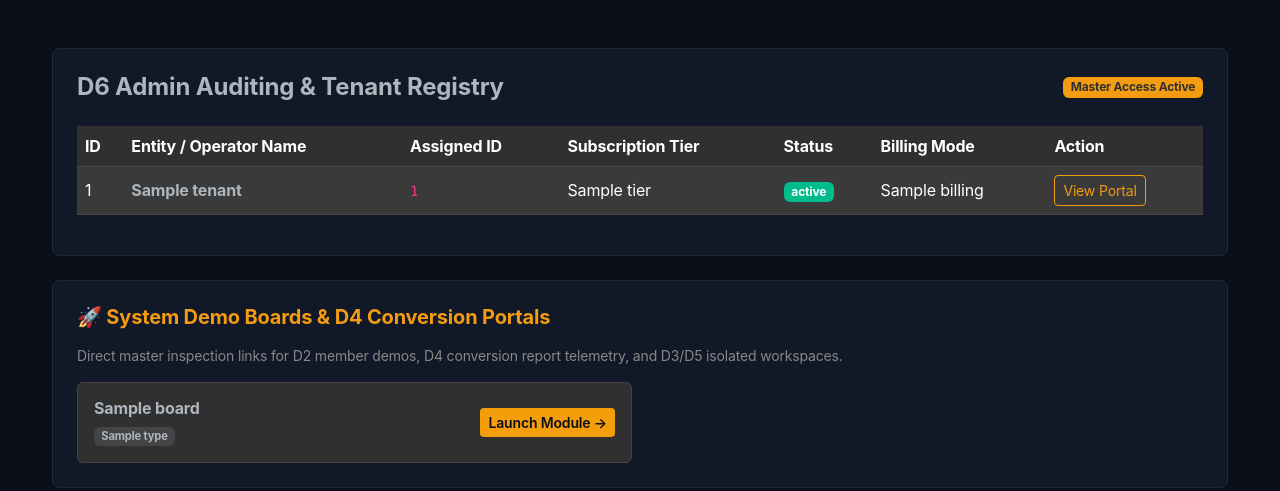
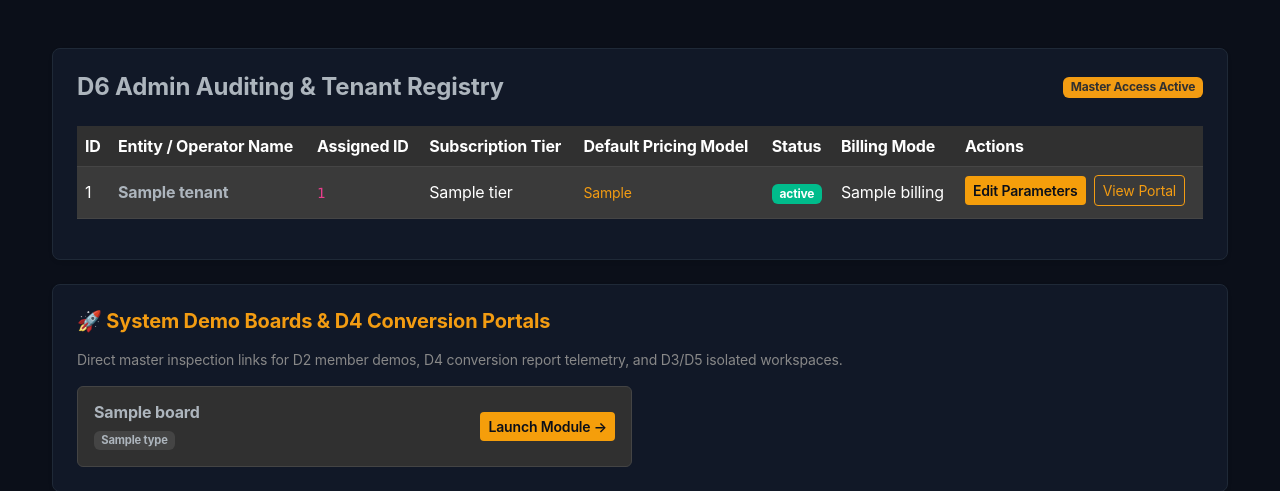
Before and after one commit to bandroidbw-lab/canopy-command, a Flask app: template templates/admin_dashboard.html in a window 1280 px wide. Shown: the part 73-564 px from the top of the page. Run offline with Flask 3, Linux system fonts and the light colour scheme; the template is opened without the code that fills it: most values are stand-ins (such as "Sample title", 1, 10 or a date in 2020); some libraries are stand-ins or nearby versions.

Commit message:
Add Edit Parameters button to D6 tenant table

```diff
--- a/templates/admin_dashboard.html
+++ b/templates/admin_dashboard.html
@@ -13,9 +13,10 @@
                     <th>Entity / Operator Name</th>
                     <th>Assigned ID</th>
                     <th>Subscription Tier</th>
+                    <th>Default Pricing Model</th>
                     <th>Status</th>
                     <th>Billing Mode</th>
-                    <th>Action</th>
+                    <th>Actions</th>
                 </tr>
             </thead>
             <tbody>
@@ -25,13 +26,13 @@
                     <td class="fw-bold text-light">{{ t.name }}</td>
                     <td><code>{{ t.contractor_id | default('N/A') }}</code></td>
                     <td>{{ t.tier }}</td>
+                    <td class="text-warning small">{{ t.default_pricing }}</td>
                     <td><span class="badge bg-success">{{ t.status }}</span></td>
                     <td>{{ t.billing }}</td>
                     <td>
-                        {% if t.contractor_id %}
-                        <a href="/d2/?contractor_id={{ t.contractor_id }}" class="btn btn-sm btn-outline-warning" target="_blank">View Portal</a>
-                        {% else %}
-                        <span class="text-muted small">System Root</span>
+                        <a href="/d6/tenant/{{ t.id }}/edit" class="btn btn-sm btn-gold me-1 mb-1">Edit Parameters</a>
+                        {% if t.contractor_id and t.contractor_id != 'N/A' %}
+                        <a href="/d2/?contractor_id={{ t.contractor_id }}" class="btn btn-sm btn-outline-warning mb-1" target="_blank">View Portal</a>
                         {% endif %}
                     </td>
                 </tr>
```
